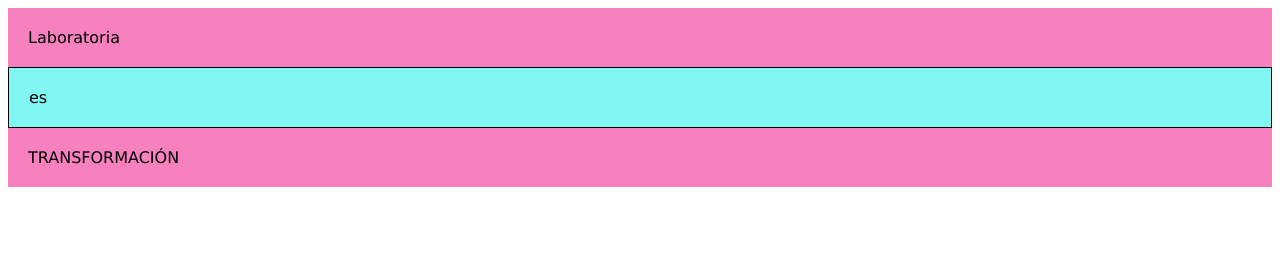
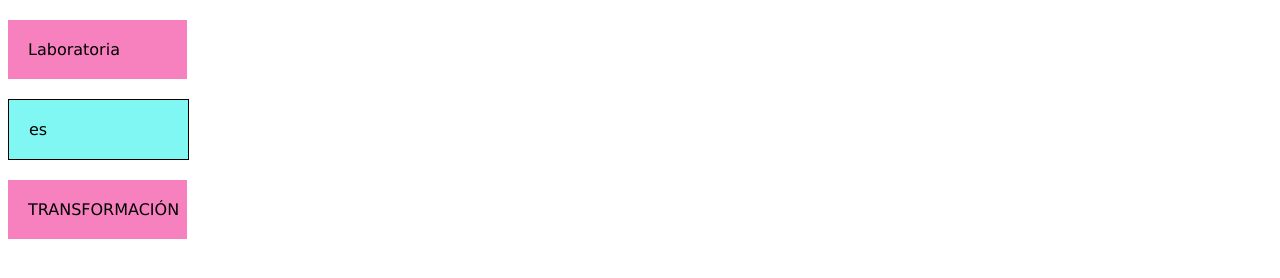
Before and after one commit to Gocchi/Ejercicios-Display, a plain HTML site: page index.html in a window 1280 px wide. Drawn offline with Linux system fonts and the light colour scheme.

Commit message:
display block

```diff
--- a/assets/css/main.css
+++ b/assets/css/main.css
@@ -5,14 +5,20 @@
 .bloque1{
 
 	padding: 20px;
+	width: 11%;
 	background-color: #F781BE;
+	display: block;
+	margin-top: 20px;
 
 }
 
 .bloque2{
 
 	padding: 20px;
+	width: 11%;
 	border: 1px solid black;
+	display: block;
 	background-color: #81F7F3;
+	margin-top: 20px;
 
 }
```
